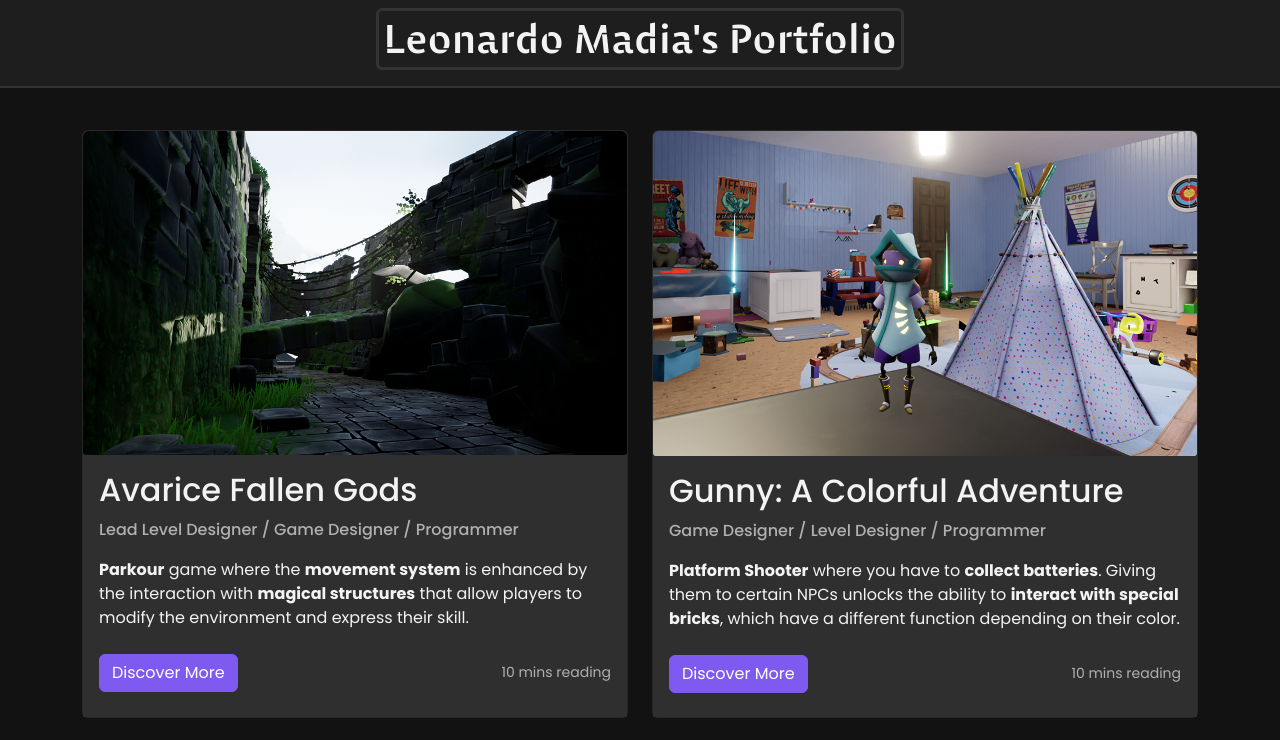
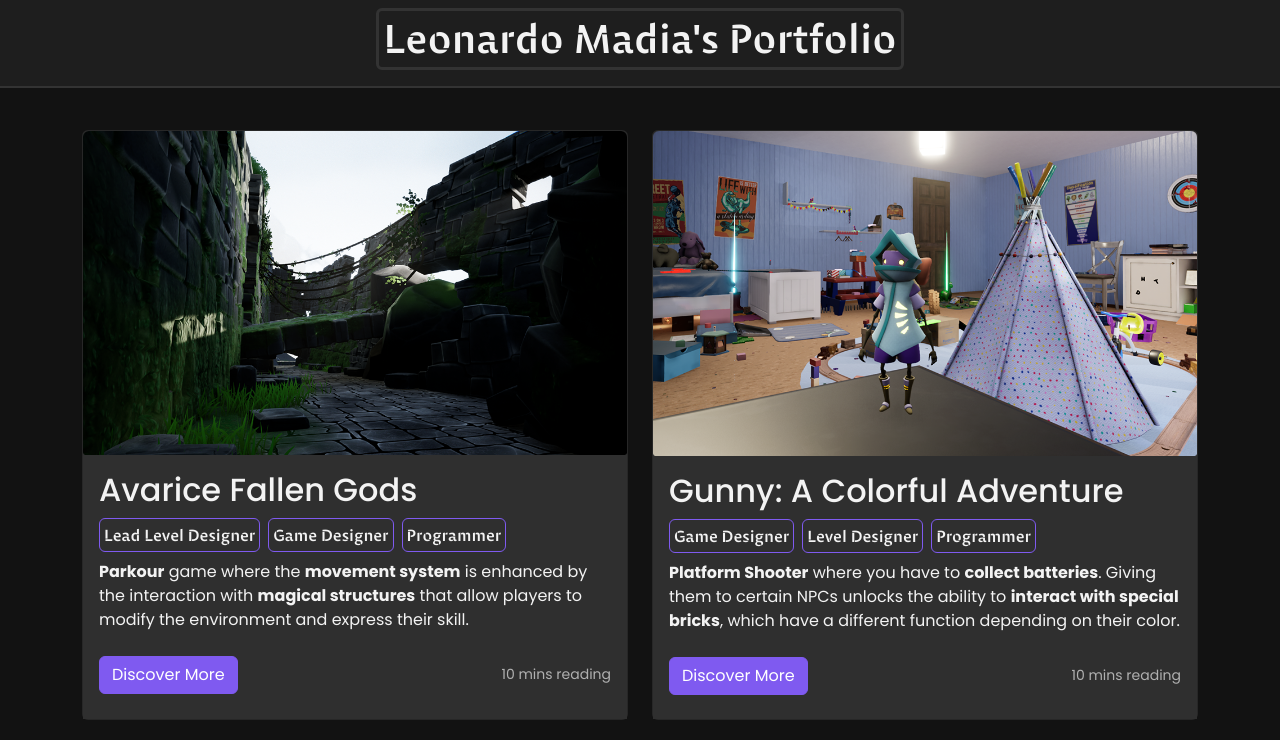
Before and after one commit to JRuoti/Leo-sPortfolio, a plain HTML site: page index.html in a window 1280 px wide. Shown: the top 740 px of the page. Drawn offline with nearby package versions, Linux system fonts and the light colour scheme.

Commit message:
nuove-tagg

```diff
--- a/index.html
+++ b/index.html
@@ -31,9 +31,11 @@
             </div>
             <div class="card-body">
               <h2>Avarice Fallen Gods</h2>
-              <p class="text-body-secondary fw-medium">
-                Lead Level Designer / Game Designer / Programmer
-              </p>
+              <div class="d-flex align-items-center gap-2 mb-2">
+                <span class="border keywords p-1 text-body-secondary fw-medium rounded">Lead Level Designer</span>
+                <span class="border keywords p-1 text-body-secondary fw-medium rounded">Game Designer</span>
+                <span class="border keywords p-1 text-body-secondary fw-medium rounded">Programmer</span>
+              </div>
               <p class="card-text">
                 <b>Parkour</b> game where the <b>movement system</b> is enhanced by the interaction with
                 <b>magical structures</b> that allow players to modify the environment and express their skill.
@@ -56,9 +58,11 @@
             </div>
             <div class="card-body">
               <h2>Gunny: A Colorful Adventure</h2>
-              <p class="text-body-secondary fw-medium">
-                Game Designer / Level Designer / Programmer
-              </p>
+              <div class="d-flex align-items-center gap-2 mb-2">
+                <span class="border keywords p-1 text-body-secondary fw-medium rounded">Game Designer</span>
+                <span class="border keywords p-1 text-body-secondary fw-medium rounded">Level Designer</span>
+                <span class="border keywords p-1 text-body-secondary fw-medium rounded">Programmer</span>
+              </div>
               <p class="card-text">
                 <b>Platform Shooter</b> where you have to <b>collect batteries</b>. Giving them to certain NPCs unlocks the
                 ability to <b>interact with special bricks</b>, which have a different function depending on their color.
--- a/style-leo.css
+++ b/style-leo.css
@@ -233,6 +233,11 @@ border: solid 3px #333 !important;
   color: #b0b0b0 !important;
 }
 
+.keywords{
+  border-color: #7f5af0 !important;
+  color: #f3f3f3 !important;
+  font-family: BespokeStencil-Medium;
+}
 /*-----------------------------------CUSTOMFONT------------------------------------------------------------------ */
 
 @font-face {
```
